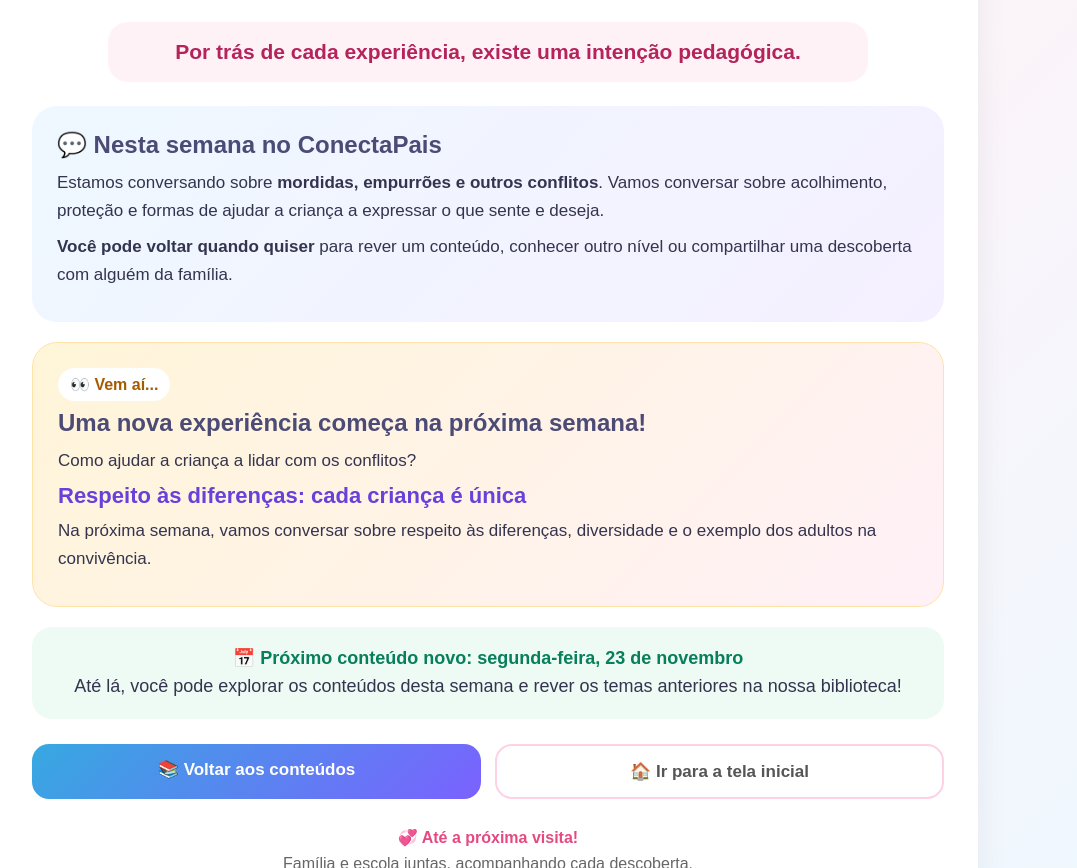
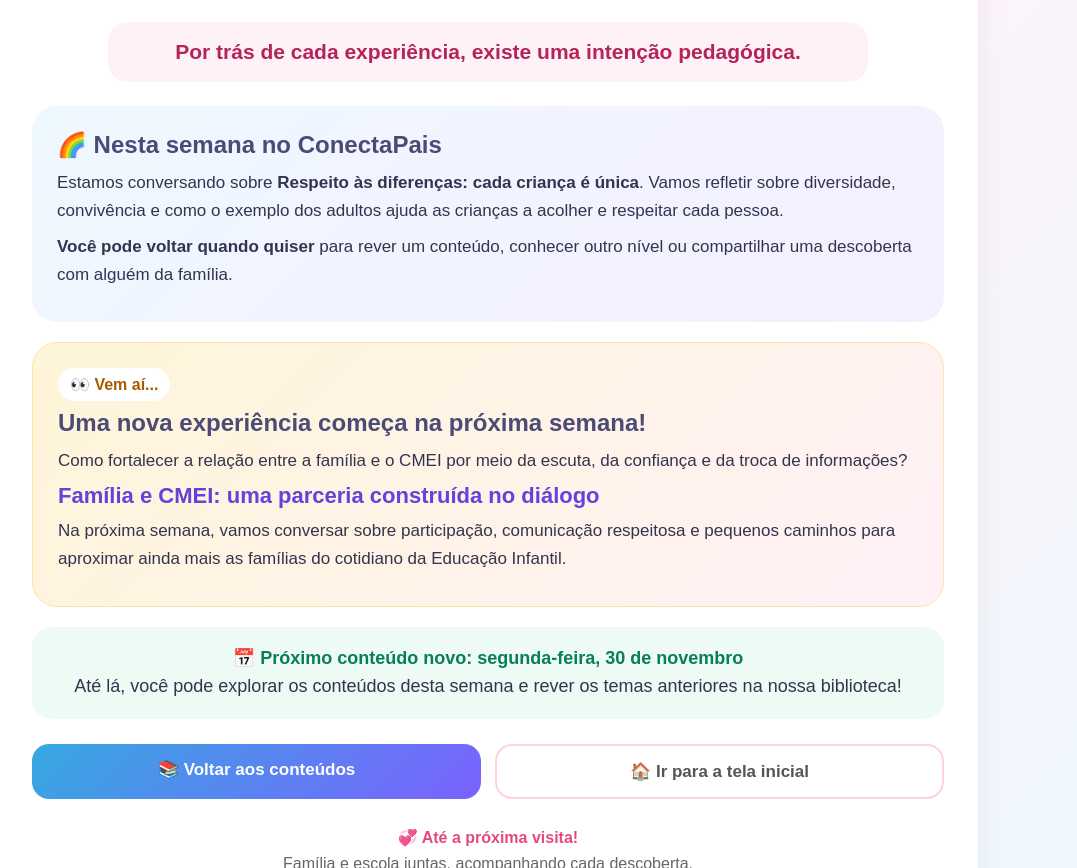
Before and after one commit to poliani1985-crypto/conecta-Pais, a plain HTML site: page encerrando-hoje.html in a window 1280 px wide. Shown: the part 366-1234 px from the top of the page, without its empty margins (152-1229 px from the left). Drawn offline with Linux system fonts and the light colour scheme.

Commit message:
Atualiza pagina encerrando por hoje

```diff
--- a/encerrando-hoje.html
+++ b/encerrando-hoje.html
@@ -11,9 +11,9 @@
 <body>
 <header class="top"><div class="wrap topin"><div class="logo">💗 Conecta<span>Pais</span></div><div class="badges"><span class="badge">⭐ Produto educacional</span><span class="badge">💗 Família e escola juntas</span><span class="badge">✨ Conteúdos semanais</span></div></div></header>
 <main class="main"><div class="wrap"><section class="hero"><div class="coracao">💗</div><div class="eyebrow">Encerrando por hoje</div><h1>Obrigada pela sua visita de hoje!</h1><p class="lead">Esperamos que este momento no ConectaPais tenha ajudado você a conhecer um pouco mais sobre as experiências, descobertas e aprendizagens das crianças.</p><div class="frase">Por trás de cada experiência, existe uma intenção pedagógica.</div>
-<div class="semana"><h2>💬 Nesta semana no ConectaPais</h2><p>Estamos conversando sobre <strong>mordidas, empurrões e outros conflitos</strong>. Vamos conversar sobre acolhimento, proteção e formas de ajudar a criança a expressar o que sente e deseja.</p><p><strong>Você pode voltar quando quiser</strong> para rever um conteúdo, conhecer outro nível ou compartilhar uma descoberta com alguém da família.</p></div>
-<div class="vemai"><span class="rotulo">👀 Vem aí...</span><h2>Uma nova experiência começa na próxima semana!</h2><p>Como ajudar a criança a lidar com os conflitos?</p><div class="temaProximo">Respeito às diferenças: cada criança é única</div><p>Na próxima semana, vamos conversar sobre respeito às diferenças, diversidade e o exemplo dos adultos na convivência.</p></div>
-<div class="segunda">📅 <strong>Próximo conteúdo novo: segunda-feira, 23 de novembro</strong><br>Até lá, você pode explorar os conteúdos desta semana e rever os temas anteriores na nossa biblioteca!</div>
+<div class="semana"><h2>🌈 Nesta semana no ConectaPais</h2><p>Estamos conversando sobre <strong>Respeito às diferenças: cada criança é única</strong>. Vamos refletir sobre diversidade, convivência e como o exemplo dos adultos ajuda as crianças a acolher e respeitar cada pessoa.</p><p><strong>Você pode voltar quando quiser</strong> para rever um conteúdo, conhecer outro nível ou compartilhar uma descoberta com alguém da família.</p></div>
+<div class="vemai"><span class="rotulo">👀 Vem aí...</span><h2>Uma nova experiência começa na próxima semana!</h2><p>Como fortalecer a relação entre a família e o CMEI por meio da escuta, da confiança e da troca de informações?</p><div class="temaProximo">Família e CMEI: uma parceria construída no diálogo</div><p>Na próxima semana, vamos conversar sobre participação, comunicação respeitosa e pequenos caminhos para aproximar ainda mais as famílias do cotidiano da Educação Infantil.</p></div>
+<div class="segunda">📅 <strong>Próximo conteúdo novo: segunda-feira, 30 de novembro</strong><br>Até lá, você pode explorar os conteúdos desta semana e rever os temas anteriores na nossa biblioteca!</div>
 <div class="acoes"><a class="btn conteudos" href="index.html#conteudosCards" onclick="sessionStorage.setItem('conectapaisVoltarConteudos','1')">📚 Voltar aos conteúdos</a><a class="btn inicio" href="index.html">🏠 Ir para a tela inicial</a></div>
 <div class="rodape"><strong>💞 Até a próxima visita!</strong><br>Família e escola juntas, acompanhando cada descoberta.</div></section></div></main>
 </body></html>
```
